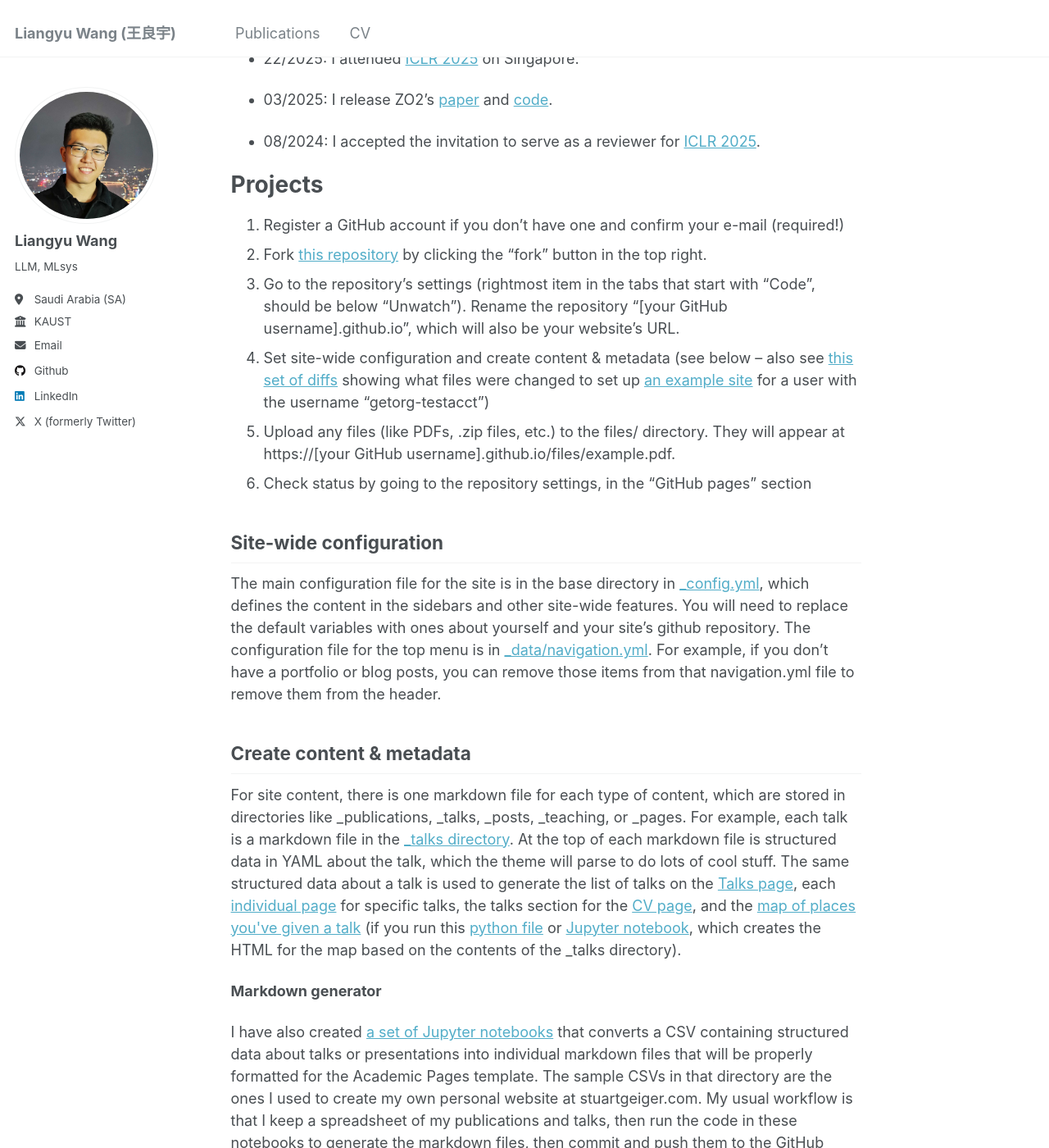
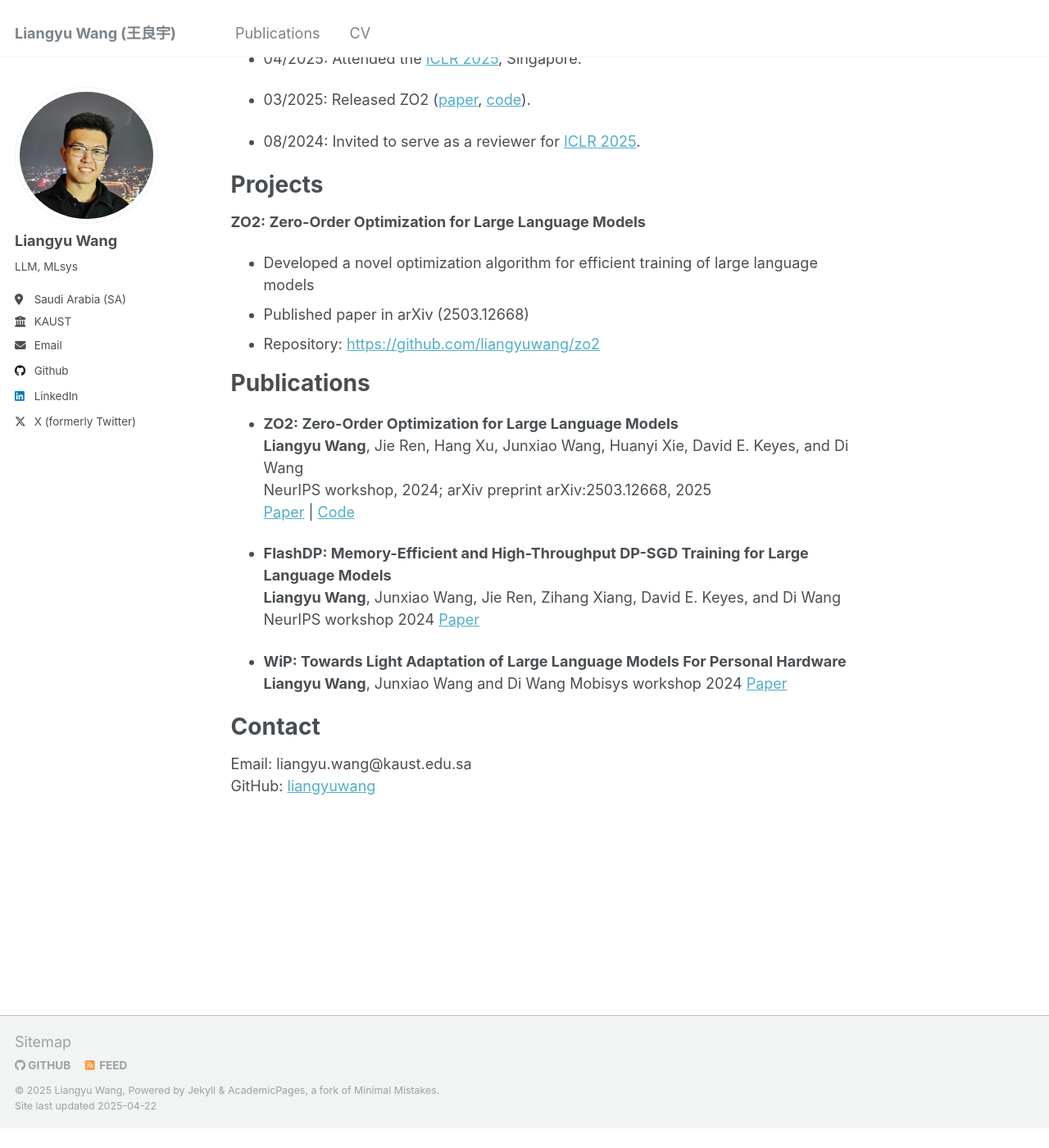
Before and after one commit to liangyuwang/liangyuwang.github.io, a Jekyll site: the page built from _pages/about.md, in a window 1280 px wide and 1400 px high, scrolled down 576 px. Shown: the whole window at 82% size. Built offline with Jekyll 4.4.1, drawn with Linux system fonts in a browser that asks for light colours; after the commit the page ends 1952 px from its top, so only the background shows below that; some of the changed text lies outside the part shown.

Commit message:
update about me

```diff
--- a/_pages/about.md
+++ b/_pages/about.md
@@ -17,45 +17,40 @@ My research interests include optimizing distributed training and inference of L
 News
 ====
 
-* 22/2025: I attended [ICLR 2025](https://openreview.net/group?id=ICLR.cc/2025/Conference) on Singapore.
+* 04/2025: Attended the [ICLR 2025](https://openreview.net/group?id=ICLR.cc/2025/Conference), Singapore.
 
-* 03/2025: I release ZO2's [paper](https://arxiv.org/abs/2503.12668) and [code](https://github.com/liangyuwang/zo2).
+* 03/2025: Released ZO2 ([paper](https://arxiv.org/abs/2503.12668), [code](https://github.com/liangyuwang/zo2)).
 
-* 08/2024: I accepted the invitation to serve as a reviewer for [ICLR 2025](https://openreview.net/group?id=ICLR.cc/2025/Conference).
+* 08/2024: Invited to serve as a reviewer for [ICLR 2025](https://openreview.net/group?id=ICLR.cc/2025/Conference).
 
 Projects
 ========
 
-1. Register a GitHub account if you don't have one and confirm your e-mail (required!)
-2. Fork [this repository](https://github.com/academicpages/academicpages.github.io) by clicking the "fork" button in the top right.
-3. Go to the repository's settings (rightmost item in the tabs that start with "Code", should be below "Unwatch"). Rename the repository "[your GitHub username].github.io", which will also be your website's URL.
-4. Set site-wide configuration and create content & metadata (see below -- also see [this set of diffs](http://archive.is/3TPas) showing what files were changed to set up [an example site](https://getorg-testacct.github.io) for a user with the username "getorg-testacct")
-5. Upload any files (like PDFs, .zip files, etc.) to the files/ directory. They will appear at https://[your GitHub username].github.io/files/example.pdf.
-6. Check status by going to the repository settings, in the "GitHub pages" section
+**ZO2: Zero-Order Optimization for Large Language Models**
+- Developed a novel optimization algorithm for efficient training of large language models
+- Published paper in arXiv (2503.12668)
+- Repository: [https://github.com/liangyuwang/zo2](https://github.com/liangyuwang/zo2)
 
-Site-wide configuration
------------------------
+Publications
+============
 
-The main configuration file for the site is in the base directory in [_config.yml](https://github.com/academicpages/academicpages.github.io/blob/master/_config.yml), which defines the content in the sidebars and other site-wide features. You will need to replace the default variables with ones about yourself and your site's github repository. The configuration file for the top menu is in [_data/navigation.yml](https://github.com/academicpages/academicpages.github.io/blob/master/_data/navigation.yml). For example, if you don't have a portfolio or blog posts, you can remove those items from that navigation.yml file to remove them from the header.
+* **ZO2: Zero-Order Optimization for Large Language Models**
+  **Liangyu Wang**, Jie Ren, Hang Xu, Junxiao Wang, Huanyi Xie, David E. Keyes, and Di Wang
+  NeurIPS workshop, 2024; arXiv preprint arXiv:2503.12668, 2025
+  [Paper](https://arxiv.org/abs/2503.12668) | [Code](https://github.com/liangyuwang/zo2)
 
-Create content & metadata
--------------------------
+* **FlashDP: Memory-Efficient and High-Throughput DP-SGD Training for Large Language Models**
+  **Liangyu Wang**, Junxiao Wang, Jie Ren, Zihang Xiang, David E. Keyes, and Di Wang
+  NeurIPS workshop 2024
+  [Paper](https://openreview.net/pdf?id=6izXTVVzoI)
 
-For site content, there is one markdown file for each type of content, which are stored in directories like _publications, _talks, _posts, _teaching, or _pages. For example, each talk is a markdown file in the [_talks directory](https://github.com/academicpages/academicpages.github.io/tree/master/_talks). At the top of each markdown file is structured data in YAML about the talk, which the theme will parse to do lots of cool stuff. The same structured data about a talk is used to generate the list of talks on the [Talks page](https://academicpages.github.io/talks), each [individual page](https://academicpages.github.io/talks/2012-03-01-talk-1) for specific talks, the talks section for the [CV page](https://academicpages.github.io/cv), and the [map of places you&#39;ve given a talk](https://academicpages.github.io/talkmap.html) (if you run this [python file](https://github.com/academicpages/academicpages.github.io/blob/master/talkmap.py) or [Jupyter notebook](https://github.com/academicpages/academicpages.github.io/blob/master/talkmap.ipynb), which creates the HTML for the map based on the contents of the _talks directory).
+* **WiP: Towards Light Adaptation of Large Language Models For Personal Hardware**
+  **Liangyu Wang**, Junxiao Wang and Di Wang
+  Mobisys workshop 2024
+  [Paper](https://dl.acm.org/doi/pdf/10.1145/3662006.3662065)
 
-**Markdown generator**
+Contact
+=======
 
-I have also created [a set of Jupyter notebooks](https://github.com/academicpages/academicpages.github.io/tree/master/markdown_generator) that converts a CSV containing structured data about talks or presentations into individual markdown files that will be properly formatted for the Academic Pages template. The sample CSVs in that directory are the ones I used to create my own personal website at stuartgeiger.com. My usual workflow is that I keep a spreadsheet of my publications and talks, then run the code in these notebooks to generate the markdown files, then commit and push them to the GitHub repository.
-
-How to edit your site's GitHub repository
------------------------------------------
-
-Many people use a git client to create files on their local computer and then push them to GitHub's servers. If you are not familiar with git, you can directly edit these configuration and markdown files directly in the github.com interface. Navigate to a file (like [this one](https://github.com/academicpages/academicpages.github.io/blob/master/_talks/2012-03-01-talk-1.md) and click the pencil icon in the top right of the content preview (to the right of the "Raw | Blame | History" buttons). You can delete a file by clicking the trashcan icon to the right of the pencil icon. You can also create new files or upload files by navigating to a directory and clicking the "Create new file" or "Upload files" buttons.
-
-Example: editing a markdown file for a talk
-![Editing a markdown file for a talk](/images/editing-talk.png)
-
-For more info
--------------
-
-More info about configuring Academic Pages can be found in [the guide](https://academicpages.github.io/markdown/). The [guides for the Minimal Mistakes theme](https://mmistakes.github.io/minimal-mistakes/docs/configuration/) (which this theme was forked from) might also be helpful.
+Email: liangyu.wang@kaust.edu.sa
+GitHub: [liangyuwang](https://github.com/liangyuwang)
```
